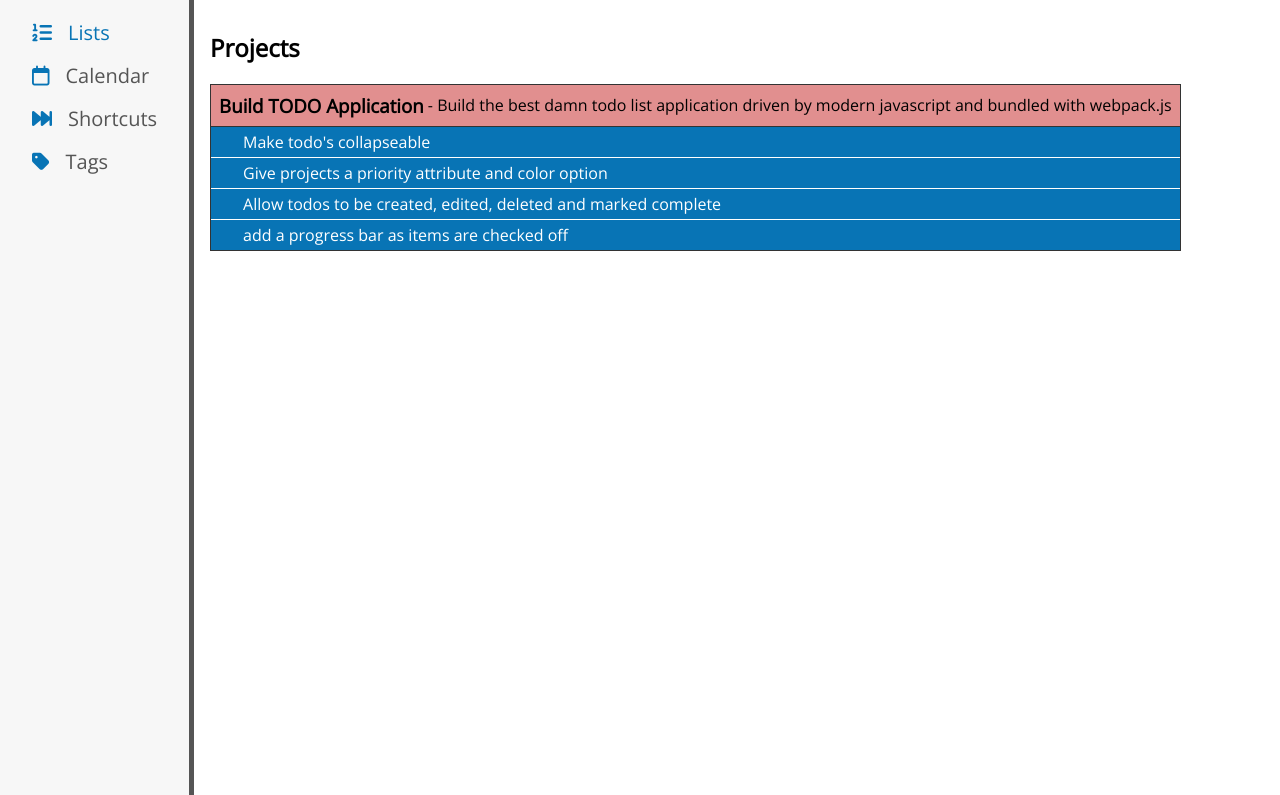
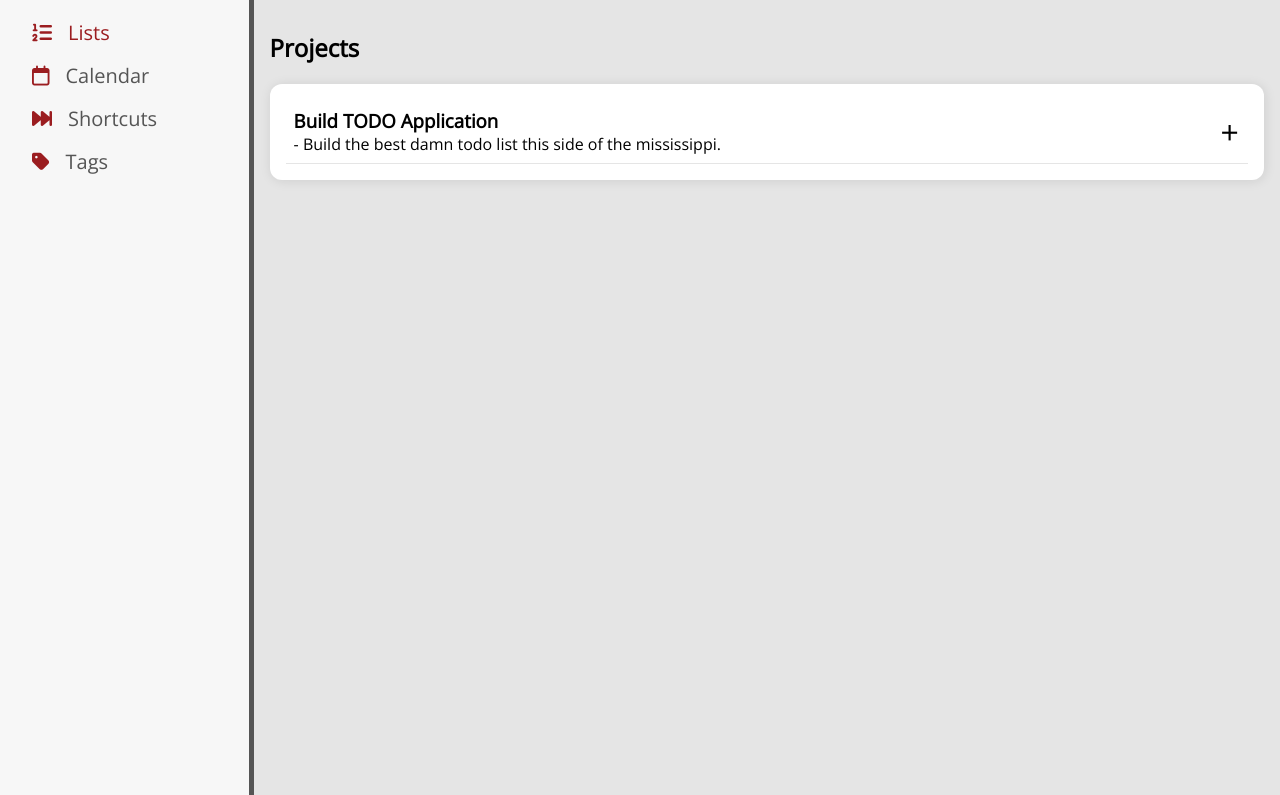
Before and after one commit to gerrgg/to-do-or-not-to-do, a website built with webpack: page dist/index.html in a window 1280 px wide. Shown: the part 55-850 px from the top of the page. Built offline with nearby package versions, Linux system fonts and the light colour scheme.

Commit message:
allow project to collapse

```diff
--- a/src/index.js
+++ b/src/index.js
@@ -1,6 +1,6 @@
+import { projects } from './projects'
 require('./dom')
 
-import { projects } from './projects'
 
 const application = (() => {
     let projectsTab = projects( document.getElementById('lists') );
--- a/src/projects.js
+++ b/src/projects.js
@@ -3,7 +3,7 @@ const projects = ( element ) => {
     let list = {
         default: project(
             'Build TODO Application',
-            'Build the best damn todo list application driven by modern javascript and bundled with webpack.js',
+            'Build the best damn todo list this side of the mississippi.',
             [
                 'Make todo\'s collapseable',
                 'Give projects a priority attribute and color option',
@@ -14,7 +14,9 @@ const projects = ( element ) => {
     }
 
     const render = () => {
-
+        /**
+         * Generate the HTML and append parent element
+         */
         for( let key in list ){
             // get object
             let project = list[key]
@@ -23,39 +25,102 @@ const projects = ( element ) => {
             let wrapper = document.createElement('div')
             wrapper.className = 'project'
 
+            // Create the header HTML
+            let header = createHeading( project )
+
+            // Create the list HTML
+            let unorderedList = createUnorderedList( project.todos )
+
+            // Put them together
+            wrapper.append( header, unorderedList )
+
+            // Add to element
+            element.appendChild( wrapper )
+        }
+
+    }
+
+    const createUnorderedList = ( todos ) => {
+        /**
+         * Creates the HTML list of project todos
+         * @param array todos
+         */
+
+        // Create UL and give class name todos
+        let unorderedList = document.createElement('ul')
+        unorderedList.className = 'todos'
+
+        // For each todo, create a list item
+        todos.forEach( todo  => {
+            let listItem = document.createElement('li')
+            let checkbox = document.createElement('input')
+            checkbox.type = 'checkbox'
+
+            // add the text
+            listItem.innerText = todo
+
+            // add the checkbox
+            listItem.prepend( checkbox )
+
+            //add to UL
+            unorderedList.append(listItem)
+        });
+
+        return unorderedList;
+    }
+
+    const createHeading = ( project ) => {
+        /**
+         * Creates the HTML header of each project
+         * @param project
+         */
+
+        // Create wrapper and set class to .title
         let header = document.createElement('div')
         header.className = 'title'
 
-            // create heading and set to project name
+        // create h3 and set innerText to project name
         let heading = document.createElement('h3')
         heading.innerText = project.name
 
+        // create p and set innerText to project description
         let description = document.createElement('p')
         description.innerText = ' - ' + project.description
 
-            let unorderedList = document.createElement('ul')
-            unorderedList.className = 'todos'
-
-            project.todos.forEach( todo  => {
-                let listItem = document.createElement('li')
-                listItem.innerText = todo
-
-                unorderedList.appendChild(listItem)
-            });
-
+        // add the h3 and p to wrapper
         header.append( heading, description )
 
-            wrapper.append( header, unorderedList )
+        // add event to header which collapses todo list
+        header.addEventListener( 'click', collapse )
 
-            element.appendChild( wrapper )
+        return header;
     }
 
+    const collapse = ( e ) => {
+        /**
+         * Make the todo list collapse and grow back
+         * @param event
+         */
+
+         // Make sure we get the parent
+        let header = ( e.target.classList.contains('title') ) ? e.target : e.target.parentNode
+
+        // Get the todo list (is dependant on assigning header properly)
+        let todos = header.nextElementSibling;
+
+        // if its showing - hide it and vice versa
+        if( todos.classList.contains( 'show' ) ) {
+            header.classList.remove( 'show' )
+            todos.classList.remove( 'show' )
+        } else {
+            header.classList.add( 'show' )
+            todos.classList.add( 'show' )
+        }
 
     }
 
     render()
 
-    console.log( list.default )
 };
 
 const project = ( name, description, todos = [] ) => {
--- a/src/sass/_inner.scss
+++ b/src/sass/_inner.scss
@@ -1,20 +1,25 @@
 #project-inner{
     padding: 1rem;
+    background-color: $inner-bg-color;
+    width: 100%;
 
     .tab{ display: none; }
 
     .tab.show{ display: block; }
 
     .project{
-        border: 1px solid $color-dark;
+        box-shadow: $box-shadow-light;
+        background-color: $color-light;
+        border-radius: 12px;
+        padding: 1rem;
 
         .title{
+            border-bottom: 1px solid rgba(0,0,0,0.1);
+
+            position: relative;
+            cursor: pointer;
             padding: .5rem;
-            border-bottom: 1px solid $color-dark;
-            background-color: $color-main;
 
-            display: flex;
-            align-items: center;
 
             h3{
                 padding-right: .25rem;
@@ -22,24 +27,60 @@
              }
 
             p{
+                max-width: 50%;
                 margin: 0;
+                white-space: nowrap;
+                overflow: hidden;
+                text-overflow: ellipsis;
+            }
+
+            &::before{
+                position: absolute;
+                right: 0;
+                top: 50%;
+                transform: translate(-50%, -50%);
+                font-size: 2rem;
+
+                content: "+"
+            }
+
+            &.show::before{
+                content: '_';
+                top: 25%;
+            }
+
+            &.show p{
+                overflow: visible;
             }
 
         }
 
         ul.todos{
-            background-color: $color-secondary;
-            color: $color-light;
+            display: none;
             margin: 0;
             padding: 0;
             list-style: none;
 
+            &.show{
+                display: block;
+            }
+
             li{
-                padding: .25rem .25rem .25rem 2rem;
-                border-bottom: 1px solid $color-light;
+                display: flex;
+                align-items: center;
+                margin: 1rem 0;
+                padding: .25rem 1rem;
+                border: 1px solid rgba(0,0,0,0.1);
+                border-radius: 10px;
+                cursor: pointer;
 
-                &:last-child{ border-bottom: 0px }
+                &:hover{
+                    border-color: $color-main;
+                }
 
+                input{
+                    margin-right: 1rem;
+                }
             }
         }
     }
--- a/src/sass/_sidebar.scss
+++ b/src/sass/_sidebar.scss
@@ -1,8 +1,9 @@
 #project-sidebar{
     height: 100vh;
-    border-right: 5px solid $text-color-light-dark;
+    border-right: 5px solid $color-light-dark;
     background-color: $sidebar-bg-color;
     visibility: visible;
+    width: 25%;
 
     ul{
         margin: 1rem 0;
@@ -10,7 +11,8 @@
         list-style: none;
 
         li.tab-link{
-            color: $text-color-light-dark;
+            white-space: nowrap;
+            color: $color-light-dark;
             font-size: 1.25rem;
             padding: .5rem 2rem;
             cursor: pointer;
--- a/src/sass/_variables.scss
+++ b/src/sass/_variables.scss
@@ -1,15 +1,16 @@
-$sidebar-bg-color: #f7f7f7;
+$sidebar-bg-color: #f7f7f7;;
+$inner-bg-color: rgba(0,0,0,0.1);
 
-$text-color-light-dark: #555;
-
-$color-dark: #333;
+$color-dark: #3D2B3D;
+$color-light-dark: #555;
 $color-light: #fff;
 
-$color-main: #E18F8F;
-$color-secondary: #0874b5;
+$color-main: #D56F3E;
+$color-secondary: #9B1D20;
 
 $light-grey: rgba(0,0,0,0.1);
 
+$box-shadow-light: 1px 1px 12px rgba(0,0,0,0.1);
 
 .color-main{
     color: $color-main;
```
Also changed, not shown: dist/main.js, dist/style.css. Lines whose indentation alone changed are shown as unchanged.
